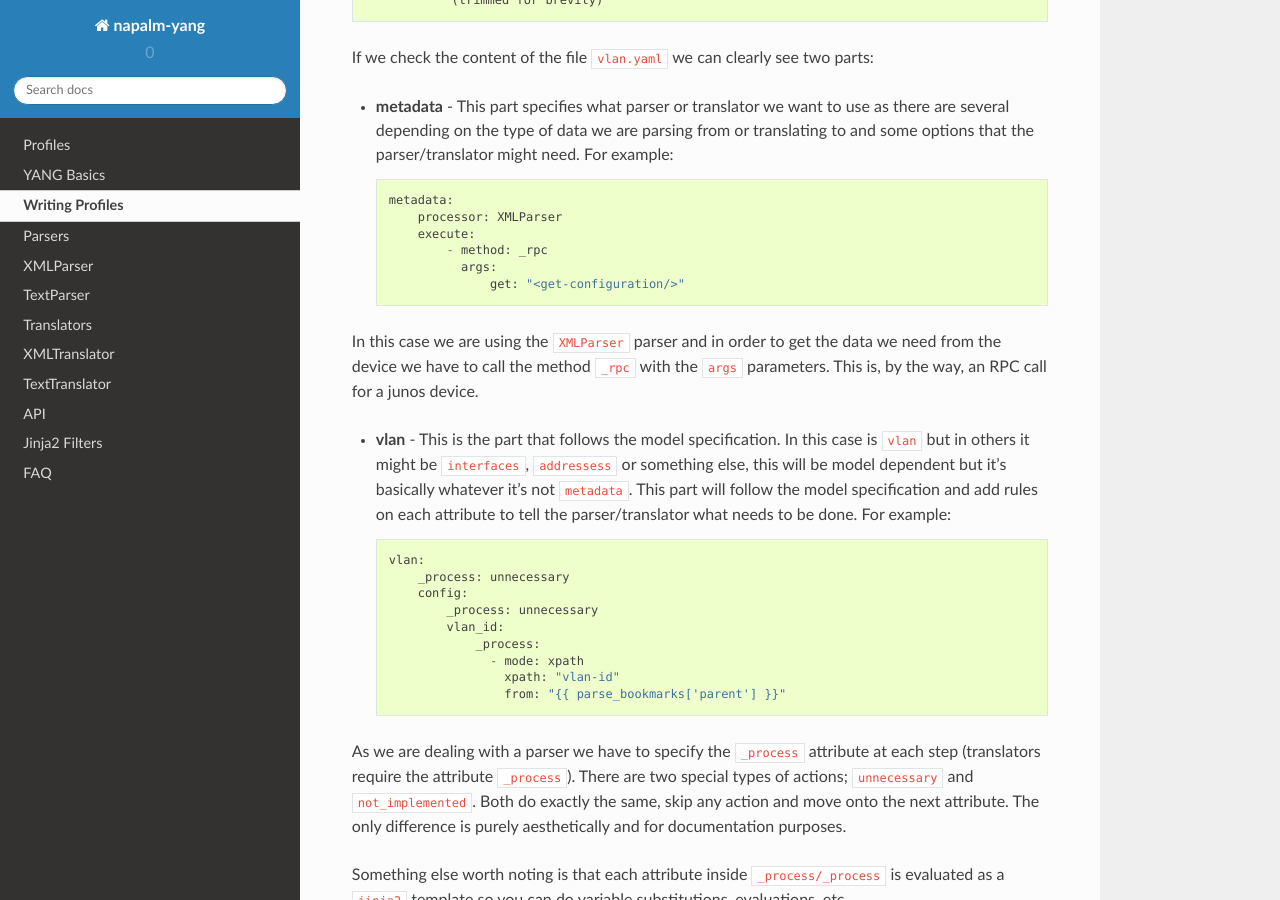
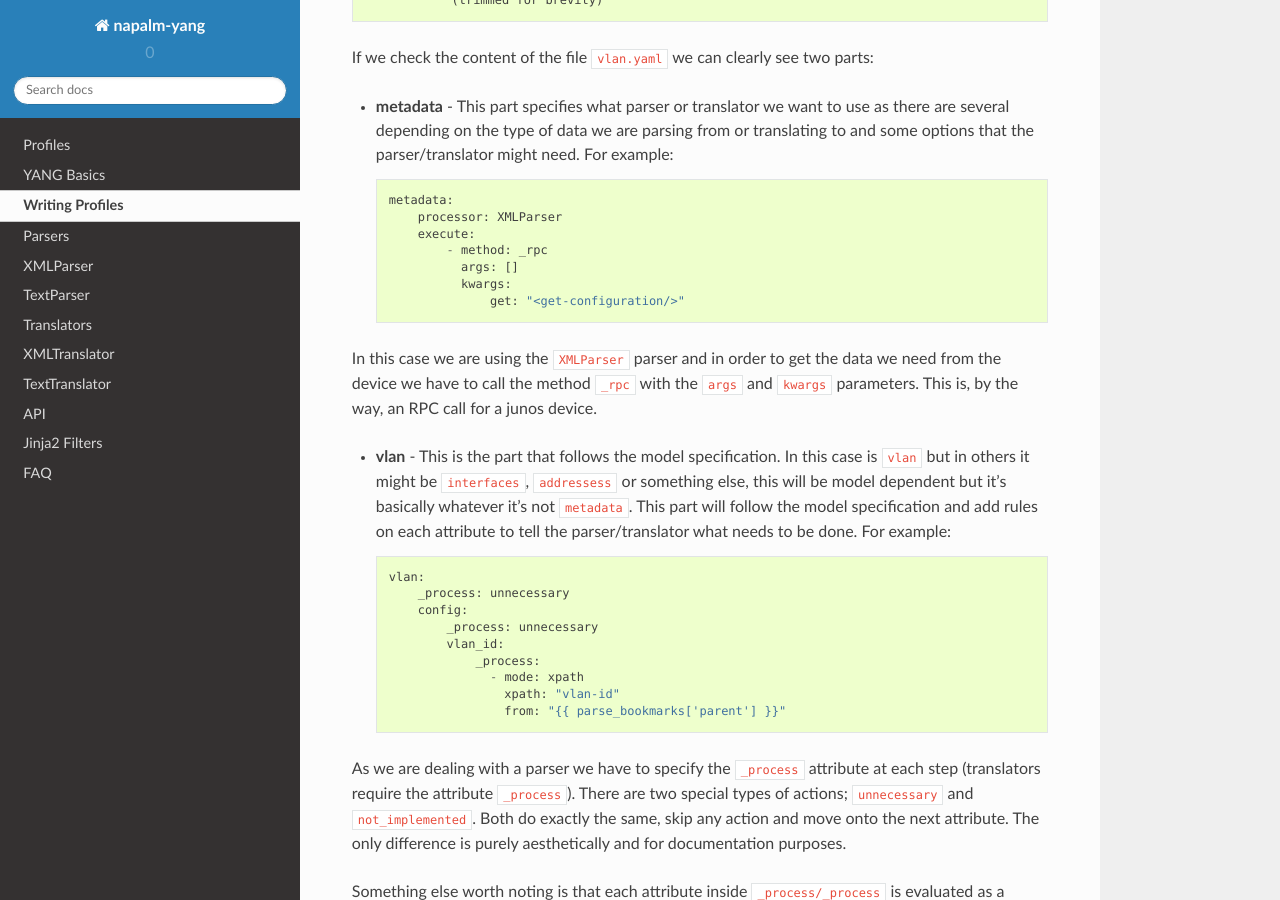
Before and after one commit to napalm-automation/napalm-yang, a Sphinx documentation site: the page built from docs/yang/writing_profiles.rst, in a window 1280 px wide and 900 px high, scrolled down 879 px. Built offline with Sphinx 7.4.7 and the Read the Docs theme 2.0.0, drawn with Linux system fonts in a browser that asks for light colours.

Commit message:
Add args and kwargs support to method execution

```diff
--- a/docs/yang/parsers.rst
+++ b/docs/yang/parsers.rst
@@ -183,13 +183,15 @@ the device. For example::
         parser: XMLParser
         execute:
             - method: _rpc
-              args:
+              args: []
+              kwargs:
                   get: "<get-configuration/>"
 
 * **execute** is a list of calls to do to from the device to extract the data.
 
   * **method** is the method from the device to call.
-  * **args** are arguments that will be passed to the method.
+  * **args** are the numbered/ordered arguments for the method
+  * **kwargs** are the keyword arguments for the method
 
 In addition, some methods like ``parse_config`` and ``parse_state`` may have mechanisms to pass the
 information needed to the parser instead of relying on a live device to obtain it. For parsers, you
--- a/docs/yang/writing_profiles.rst
+++ b/docs/yang/writing_profiles.rst
@@ -49,12 +49,13 @@ If we check the content of the file ``vlan.yaml`` we can clearly see two parts:
         processor: XMLParser
         execute:
             - method: _rpc
-              args:
+              args: []
+              kwargs:
                   get: "<get-configuration/>"
 
 In this case we are using the ``XMLParser`` parser and in order to get the data we need from the
-device we have to call the method ``_rpc`` with the ``args`` parameters. This is, by the way, an
-RPC call for a junos device.
+device we have to call the method ``_rpc`` with the ``args`` and ``kwargs`` parameters. This is,
+by the way, an RPC call for a junos device.
 
 * **vlan** - This is the part that follows the model specification. In this case is ``vlan`` but in
   others it might be ``interfaces``, ``addressess`` or something else, this will be model dependent
```
Also changed, not shown: 9 other files.
